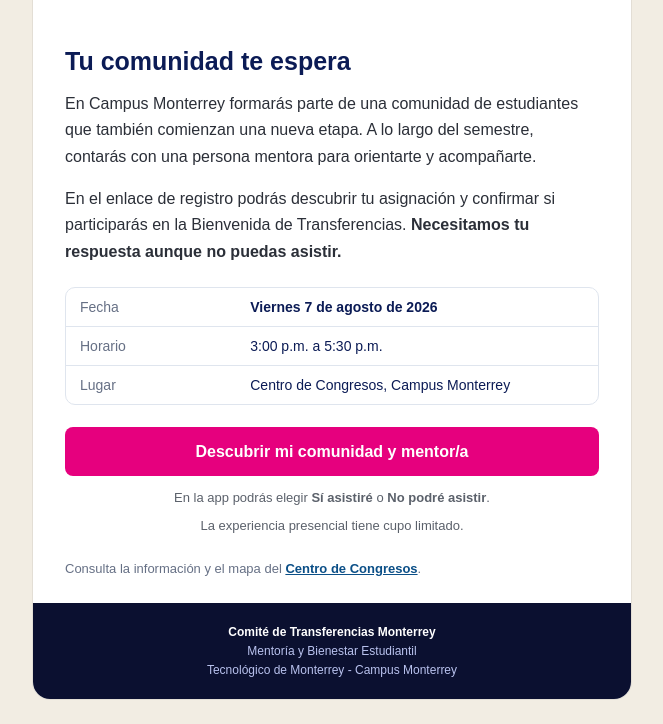
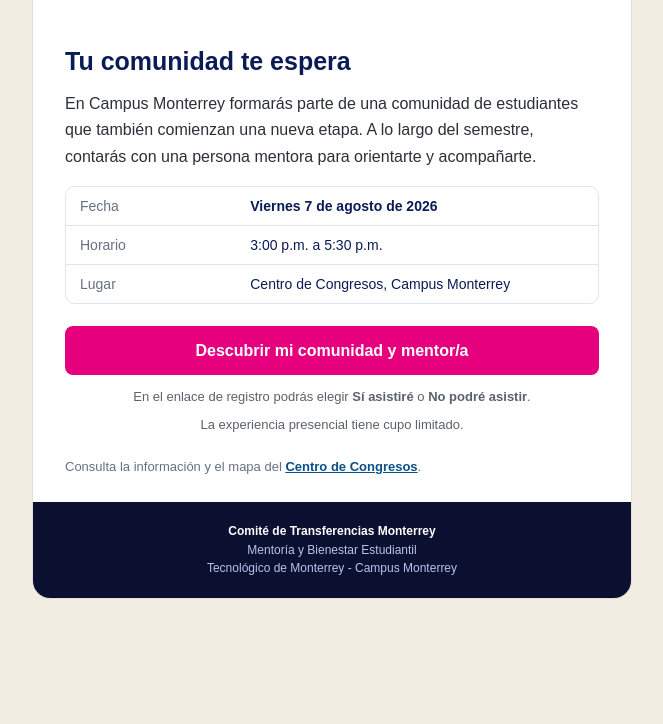
Before and after one commit to MentorIATec/nodoxtransferencias, a Python web app: template periodos/ad26/templates/email-invitacion-ad26.html in a window 1280 px wide. Shown: the part 474-1198 px from the top of the page, without its empty margins (308-971 px from the left). After the commit the page ends 1073 px from the top, so only its background shows below. Run offline with Jinja, Linux system fonts and the light colour scheme; the template is opened without the code that fills it, so the values that code supplies are empty.

Commit message:
Refine AD26 invitation registration copy

```diff
--- a/periodos/ad26/templates/email-invitacion-ad26.html
+++ b/periodos/ad26/templates/email-invitacion-ad26.html
@@ -25,10 +25,6 @@
               <p style="margin:0 0 16px; font-size:16px; line-height:1.65; color:#2b2f38;">
                 En Campus Monterrey formarás parte de una comunidad de estudiantes que también comienzan una nueva etapa. A lo largo del semestre, contarás con una persona mentora para orientarte y acompañarte.
               </p>
-              <p style="margin:0 0 22px; font-size:16px; line-height:1.65; color:#2b2f38;">
-                En el enlace de registro podrás descubrir tu asignación y confirmar si participarás en la Bienvenida de Transferencias. <strong>Necesitamos tu respuesta aunque no puedas asistir.</strong>
-              </p>
-
               <table role="presentation" width="100%" cellspacing="0" cellpadding="0" style="margin:0 0 22px; border:1px solid #dfe5ee; border-radius:10px;">
                 <tr>
                   <td style="padding:11px 14px; width:32%; border-bottom:1px solid #dfe5ee; font-size:14px; color:#667085;">Fecha</td>
@@ -53,7 +49,7 @@
               </table>
 
               <p style="margin:0 0 8px; font-size:13px; line-height:1.55; color:#5b616b; text-align:center;">
-                En la app podrás elegir <strong>Sí asistiré</strong> o <strong>No podré asistir</strong>.
+                En el enlace de registro podrás elegir <strong>Sí asistiré</strong> o <strong>No podré asistir</strong>.
               </p>
               <p style="margin:0 0 22px; font-size:13px; line-height:1.55; color:#5b616b; text-align:center;">
                 La experiencia presencial tiene cupo limitado.
```
